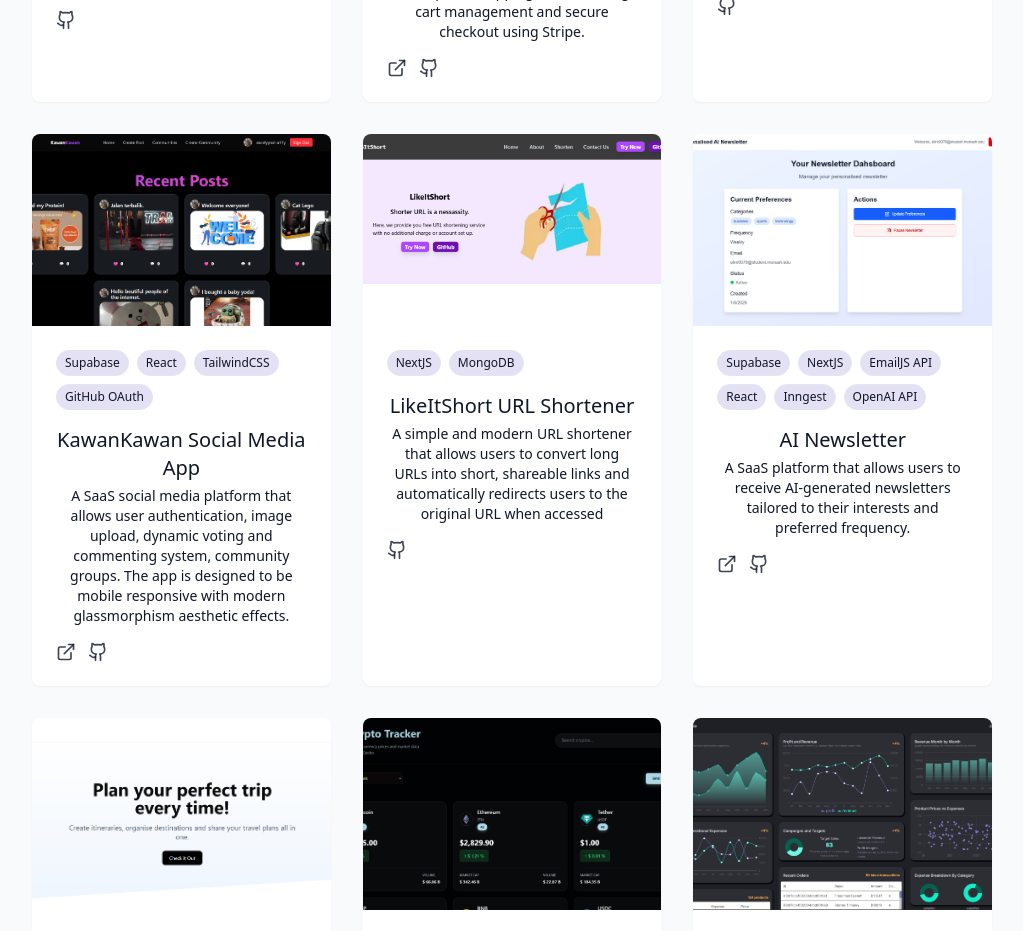
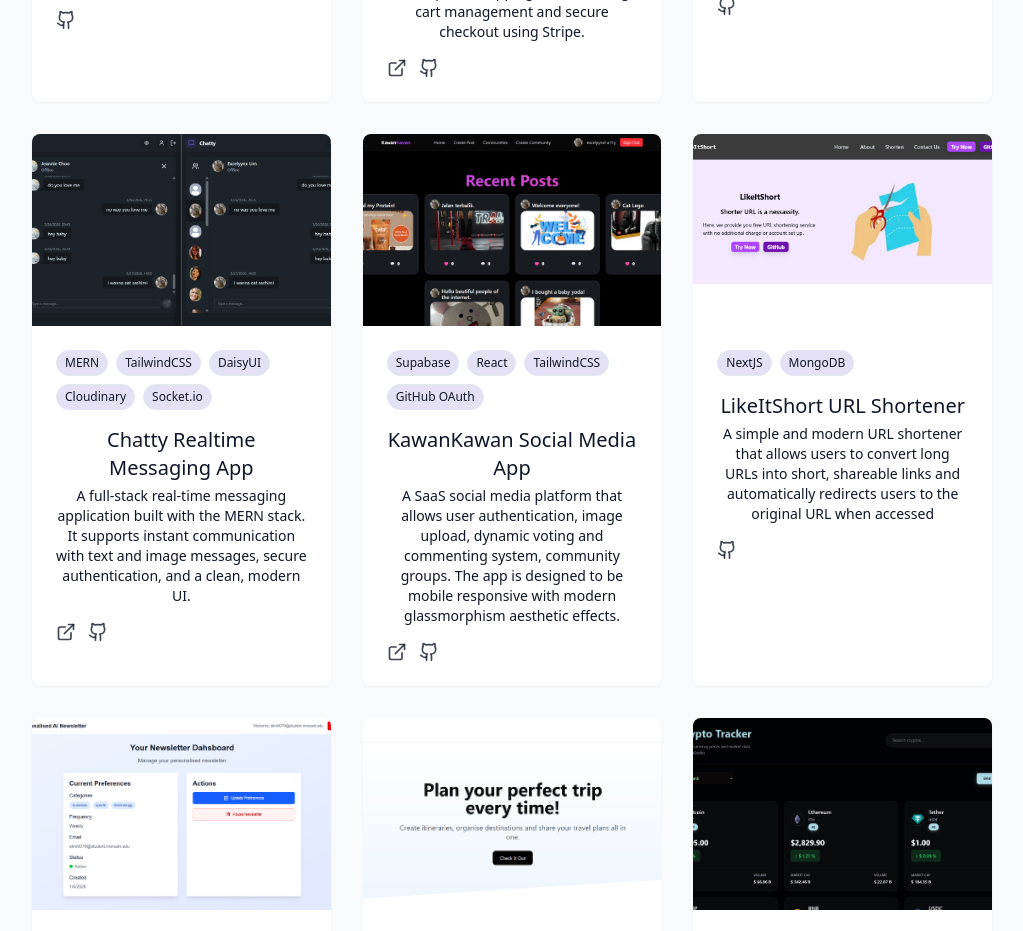
Before and after one commit to excelyynxl-a11y/my-portfolio, a React (Vite) app: page / in a window 1280 px wide. Shown: the part 4020-4951 px from the top of the page, without its empty margins (128-1151 px from the left). Built offline with nearby package versions, Linux system fonts and the light colour scheme.

Commit message:
add Chatty project

```diff
--- a/src/components/ProjectsSection.jsx
+++ b/src/components/ProjectsSection.jsx
@@ -29,7 +29,16 @@ const projects = [
         gitUrl: "https://github.com/excelyynxl-a11y/habit-tracker",
     },
     {
-        id: 4,
+        id: 5,
+        title: "Chatty Realtime Messaging App",
+        description: "A full-stack real-time messaging application built with the MERN stack. It supports instant communication with text and image messages, secure authentication, and a clean, modern UI.",
+        image: "/projects/chatty_messaging_app.png",
+        tags: ["MERN", "TailwindCSS", "DaisyUI", "Cloudinary", "Socket.io"],
+        demoUrl: "https://messaging-app-5opq.onrender.com",
+        gitUrl: "https://github.com/excelyynxl-a11y/messaging-app",
+    },
+    {
+        id: 6,
         title: "KawanKawan Social Media App",
         description: "A SaaS social media platform that allows user authentication, image upload, dynamic voting and commenting system, community groups. The app is designed to be mobile responsive with modern glassmorphism aesthetic effects.",
         image: "/projects/kawan_kawan_social_media.png",
@@ -38,7 +47,7 @@ const projects = [
         gitUrl: "https://github.com/excelyynxl-a11y/social-media-app",
     },
     {
-        id: 5,
+        id: 7,
         title: "LikeItShort URL Shortener",
         description: "A simple and modern URL shortener that allows users to convert long URLs into short, shareable links and automatically redirects users to the original URL when accessed",
         image: "/projects/likeitshort_url_shortener.png",
@@ -47,7 +56,7 @@ const projects = [
         gitUrl: "https://github.com/excelyynxl-a11y/url-shortener",
     },
     {
-        id: 6,
+        id: 8,
         title: "AI Newsletter",
         description: "A SaaS platform that allows users to receive AI-generated newsletters tailored to their interests and preferred frequency.",
         image: "/projects/ai_newsletter.png",
@@ -56,7 +65,7 @@ const projects = [
         gitUrl: "https://github.com/excelyynxl-a11y/ai-newsletter",
     },
     {
-        id: 7,
+        id: 9,
         title: "Travel Planner",
         description: "Full-stack trip planning web app to sign in with GitHub account, create personalized travel itineraries, visualize destinations on Google Map, integrate a 3D rotating globe and a drag-and-drop itinerary planner.",
         image: "/projects/travel_planner.png",
@@ -65,7 +74,7 @@ const projects = [
         gitUrl: "https://github.com/excelyynxl-a11y/travel-planner-app",
     },
     {
-        id: 8,
+        id: 10,
         title: "Crypto Dashboard",
         description: "Crypto tracking web application that displays real-time cryptocurrency data, browse top cryptocurrencies, view detailed metrics, and explore a 7-day interactive chart powered by Recharts.",
         image: "/projects/crypto_dashboard.png",
@@ -74,7 +83,7 @@ const projects = [
         gitUrl: "https://github.com/excelyynxl-a11y/crypto-price-website",
     },
     {
-        id: 9,
+        id: 11,
         title: "Finance Tracker",
         description: "Finance Tracker with Machine Learning Predictions using Regression, Recharts, Redux Toolkit and Material UI",
         image: "/projects/finance_tracker.png",
@@ -83,7 +92,7 @@ const projects = [
         gitUrl: "https://github.com/excelyynxl-a11y/finance-tracker",
     },
     {
-        id: 10,
+        id: 12,
         title: "Weightlifting Management System",
         description: "WLMS that registers athletes, validates for registration of athletes, and determines barbell setup for a liftoff.",
         image: "/projects/wlms.png",
```
Also changed, not shown: public/projects/chatty_messaging_app.png (added).
